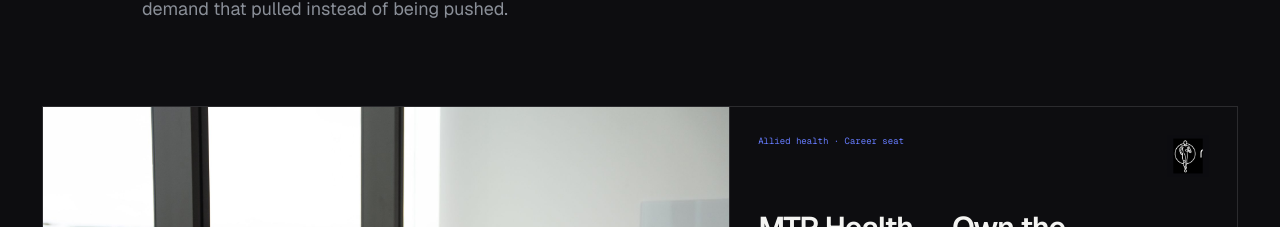
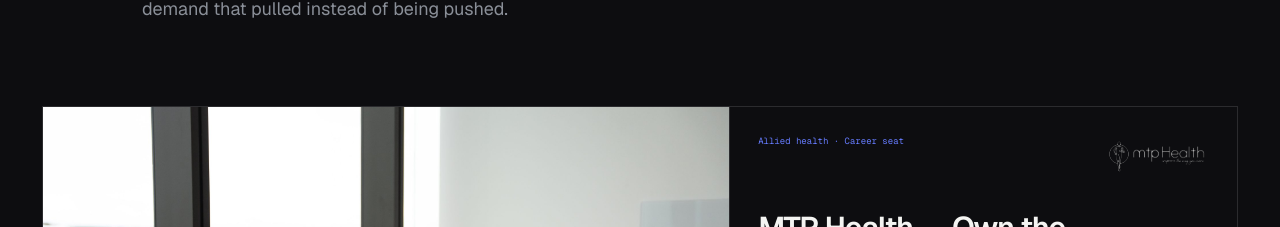
Before and after one commit to beniskillen/Growth-Labs, a Next.js app: page /system in a window 1280 px wide. Shown: the part 6438-6665 px from the top of the page. Built offline with nearby package versions, Linux system fonts and the light colour scheme.

Commit message:
Use the MTP Health mark on the flagship case card.
The nucleus crop was a fragment of the logo; the SVG mark is the lockup that belongs in that corner on the live site.

```diff
--- a/app/work/mtp-health/CaseFeature.tsx
+++ b/app/work/mtp-health/CaseFeature.tsx
@@ -16,7 +16,7 @@ export function MtpCaseFeature() {
       <div className="case-card">
         <div className="case-card-top">
           <span>{card.eyebrow}</span>
-          <img className="case-card-mark" src="/work/mtp-health/nucleus.png" alt="" />
+          <img className="case-card-mark" src="/work/mtp-health/mark.svg" alt="MTP Health" />
         </div>
         <h3>{card.title}</h3>
         <p>{card.oneLiner}</p>
```
